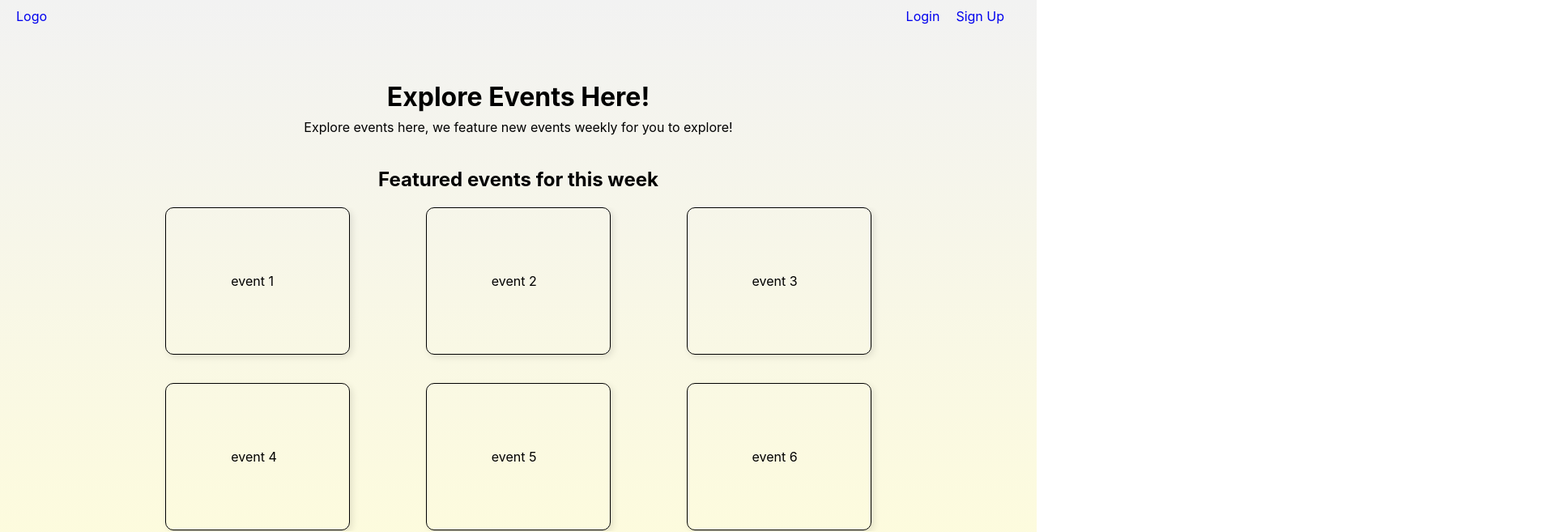
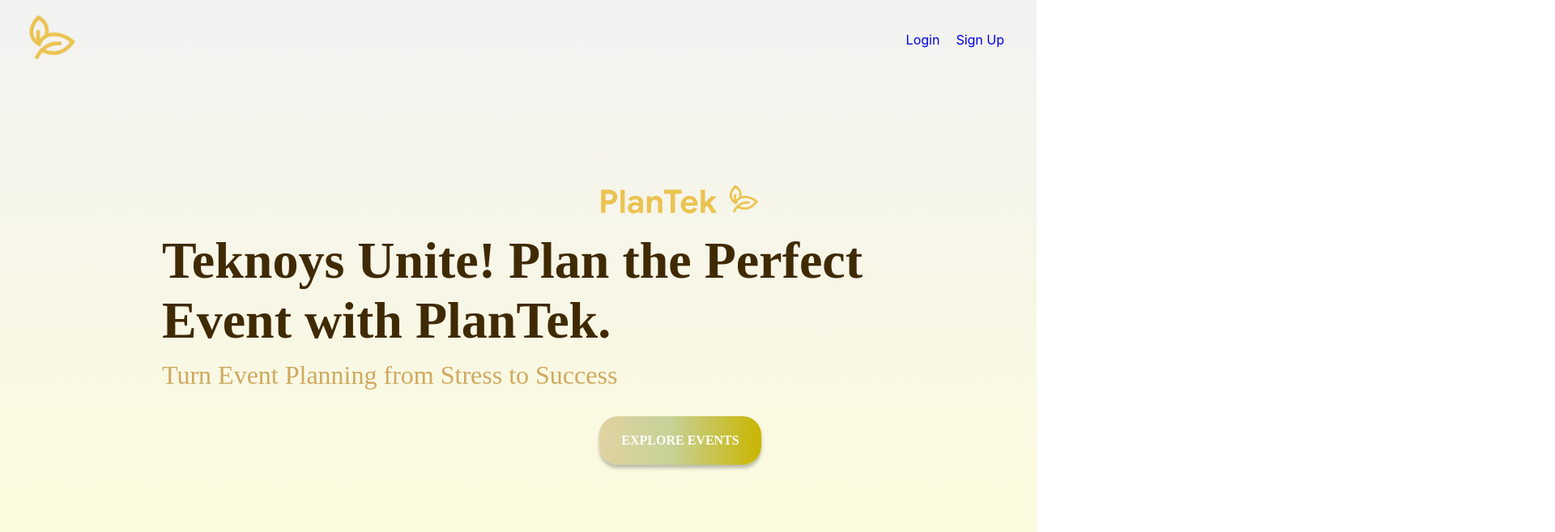
Before and after one commit to JunCyricShaneDelaTorre/MetroEvents, a React (Create React App) app: page /EventBrowser in a window 1280 px wide. Shown: the top 657 px of the page at 81% size, 1920 px wide, since content can reach past the window. Built offline with nearby package versions, Linux system fonts and the light colour scheme.

Commit message:
Updated landing page

```diff
--- /dev/null
+++ b/src/pages/PublicPage/CustomButton.jsx
@@ -0,0 +1,10 @@
+import * as React from 'react';
+import './PublicPageCss/Button.css'; // Import the CSS file for button styles
+
+export default function CustomButton({ onClick, children }) {
+  return (
+    <button className='custom-button' onClick={onClick}>
+      {children}
+    </button>
+  );
+}
--- a/src/pages/PublicPage/LandingPage.jsx
+++ b/src/pages/PublicPage/LandingPage.jsx
@@ -1,17 +1,21 @@
 import * as React from 'react';
-import { Link, Outlet } from 'react-router-dom';
+import { Link } from 'react-router-dom';
 import './PublicPageCss/LandingPage.css';
+import Logo from './Logo.png';
+import PlantekwLogo from './PlantekwLogo.png';
+import CustomButton from './CustomButton';
 
-export default function LandingPage(){
+export default function LandingPage() {
+  const handleClick = () => {
+    // Handle button click event
+  };
 
-
-    return(
+  return (
     <div className='LandingPage-wrapper'>
-
       <div className='nav-container'>
         <div className='navbar'>
           <div className='logo'>
-                            <Link to={'/'} className='Logo'>Logo</Link>
+            <Link to={'/'} className='Logo'><img src={Logo} alt="Logo" /></Link>
           </div>
           <div className='login-signup'>
             <Link to={'Login'} className='Login' >Login</Link>
@@ -20,8 +24,15 @@ export default function LandingPage(){
         </div>
       </div>
 
+      <div className='container2'>
+        <Link to={'/'} className='Plantek'><img src={PlantekwLogo} alt="Plantek" /></Link>
+        <div className='title'>Teknoys Unite! Plan the Perfect Event with PlanTek.</div>
+        <div className='subtitle'>Turn Event Planning from Stress to Success</div>
+        <div className='buttonc'>
+            <CustomButton onClick={handleClick}>Explore Events</CustomButton>
+        </div>
 
-            <Outlet />
       </div>
-    )
+    </div>
+  );
 }
--- /dev/null
+++ b/src/pages/PublicPage/PublicPageCss/Button.css
@@ -0,0 +1,19 @@
+.custom-button {
+    width: 200px;
+    height: 60px;
+    background: linear-gradient(90deg, rgba(210, 188, 126, 0.64) 0%, #C7D299 43%, #C9B500 100%);
+    box-shadow: 0px 4px 4px rgba(0, 0, 0, 0.25);
+    border-radius: 23px;
+    border: none;
+    cursor: pointer;
+    font-family: 'Google Sans';
+    font-weight: 700;
+    font-size: 16px;
+    color: white;
+    text-transform: uppercase;
+    outline: none;
+  }
+
+  .custom-button:hover {
+    opacity: 0.9; /* Example hover effect */
+  }
--- a/src/pages/PublicPage/PublicPageCss/LandingPage.css
+++ b/src/pages/PublicPage/PublicPageCss/LandingPage.css
@@ -28,3 +28,93 @@
 .SignUp{
     margin-right: 20px;
 }
+
+.container {
+    width: 100%;
+    height: 100%;
+    padding-bottom: 198px;
+    padding-right: 738px;
+    display: flex;
+    flex-direction: column;
+    justify-content: flex-start;
+    align-items: flex-start;
+    gap: 12px;
+  }
+
+  .container2 {
+    width: 100%;
+    height: 600px;
+    padding-bottom: 198px;
+    padding-right: 738px;
+    padding-left: 200px;
+    display: flex;
+    flex-direction: column;
+    justify-content: center; /* Center vertically */
+    gap: 12px;
+  }
+
+  .logo-container {
+    width: 202px;
+    height: 46px;
+    position: relative;
+  }
+
+  .logo-text {
+    width: 154px;
+    height: 45px;
+    position: absolute;
+    color: #EBC351;
+    font-size: 40px;
+    font-family: 'Google Sans';
+    font-weight: 700;
+    word-wrap: break-word;
+  }
+
+  .logo-img {
+    width: 48px;
+    height: 46px;
+    position: absolute;
+    left: 154px;
+    top: 0;
+  }
+
+  .title {
+    width: 944px;
+    color: #402A04;
+    font-size: 64px;
+    font-family: 'Google Sans';
+    font-weight: 700;
+    text-align: left;
+  }
+
+  .subtitle {
+    color: rgba(176, 112, 0, 0.58);
+    font-size: 32px;
+    font-family: 'Google Sans';
+    font-weight: 500;
+    text-align: left;
+  }
+
+  .custom-button {
+    width: 100%;
+    height: 100%;
+    background: linear-gradient(90deg, rgba(210, 188, 126, 0.64) 0%, #C7D299 43%, #C9B500 100%);
+    box-shadow: 0px 4px 4px rgba(0, 0, 0, 0.25);
+    border-radius: 23px;
+    border: none;
+    cursor: pointer;
+    font-family: 'Google Sans';
+    font-weight: 700;
+    font-size: 16px;
+    color: white;
+    text-transform: uppercase;
+    outline: none;
+  }
+
+  .custom-button:hover {
+    opacity: 0.9; /* Example hover effect */
+  }
+
+  .buttonc {
+    padding-top: 20px;
+  }
```
Also changed, not shown: src/pages/PublicPage/Logo.png (added), src/pages/PublicPage/PlantekwLogo.png (added). Lines whose indentation alone changed are shown as unchanged.
